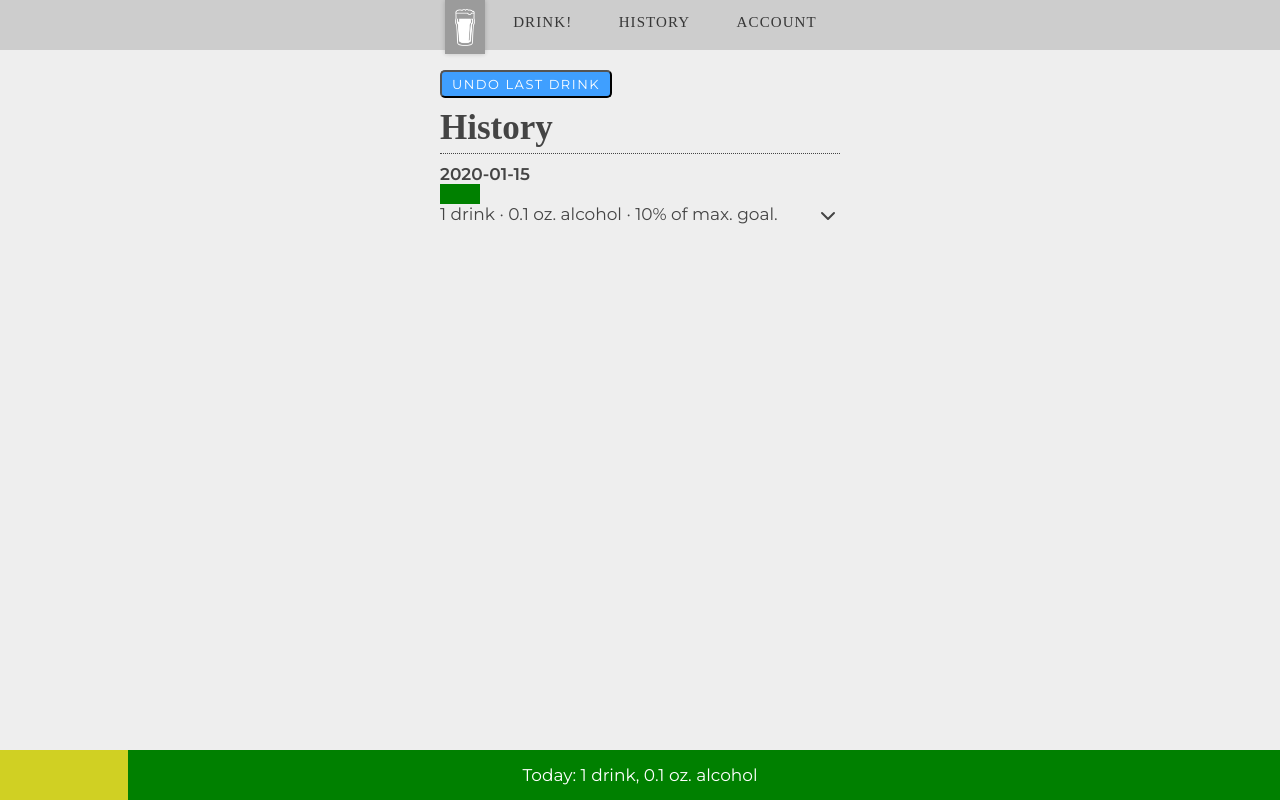
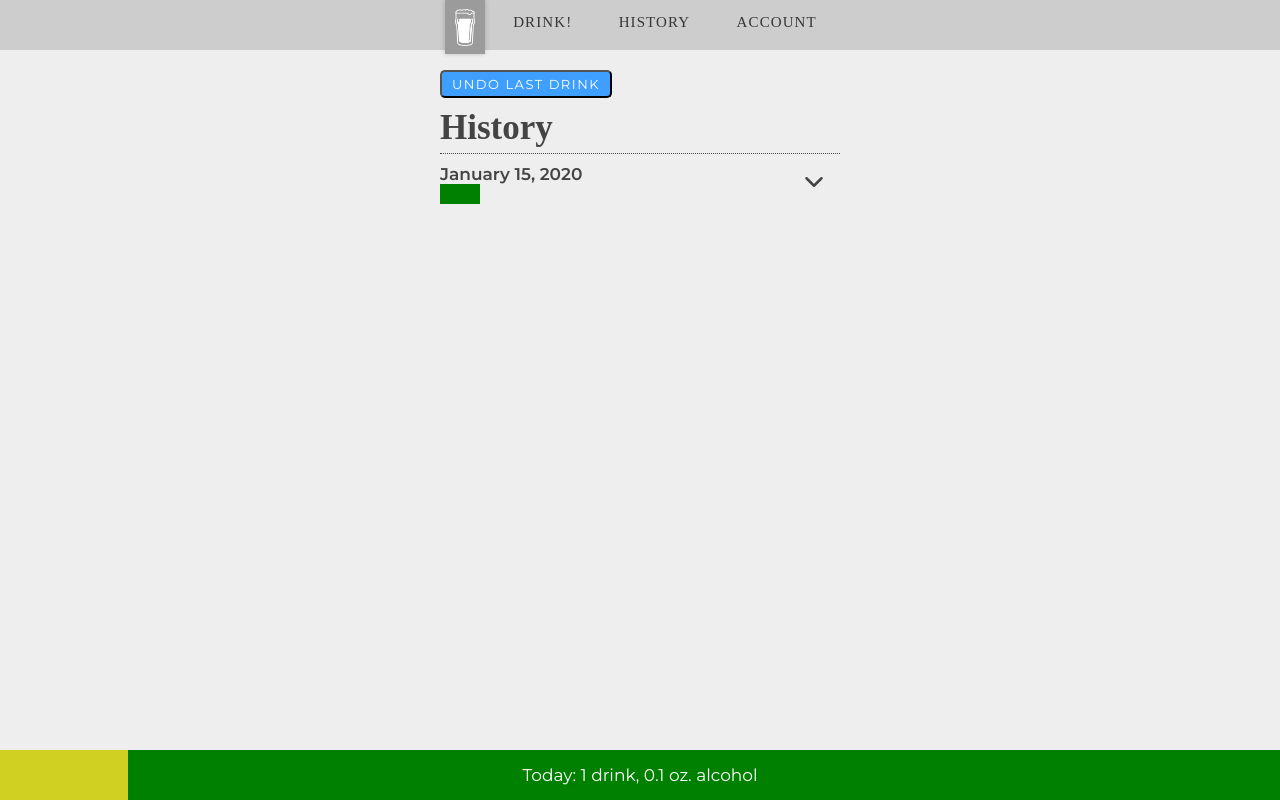
Before and after one commit to aleshh/mudsling, a Laravel app: page /servings in a window 1280 px wide. Run offline with Laravel 8, Linux system fonts and the light colour scheme; a user stored in the database is signed in; tables that the repository leaves empty hold one stand-in row (values such as "Sample post"); some web fonts are replaced.

Commit message:
Day of week and improved carat and hiding info on history screen

```diff
--- a/app/Serving.php
+++ b/app/Serving.php
@@ -5,6 +5,7 @@ namespace App;
 use Illuminate\Database\Eloquent\Model;
 use Illuminate\Support\Facades\Auth;
 use User\User;
+use Carbon\Carbon;
 
 use App\Beverage;
 
@@ -58,4 +59,16 @@ class Serving extends Model
         }
     }
 
+    public static function nameOfDay($day) {
+        $today = Carbon::today();
+        $day = Carbon::parse($day);
+
+        if ($day->isToday())     return "Today";
+        if ($day->isYesterday()) return "Yesterday";
+        $daysAgo = $day->diffInDays($today);
+
+        if ($daysAgo < 7 ) return $day->format('l');
+        return $day->format('F d, Y');
+    }
+
 }
--- a/public/css/styles.css
+++ b/public/css/styles.css
@@ -282,6 +282,29 @@ ul {
  *  History screen
  */
 
+.show-hide {
+  float: right;
+  /* background-color: lightblue; */
+  padding: 3px;
+  margin-top: -9px;
+  height: 53px;
+  width: 49px;
+}
+.show-hide svg {
+  position: relative;
+  top: -25px;
+  right: -5px;
+  height: 30px;
+  width: 30px;
+}
+
+.show-hide svg.shadow {
+  stroke: #eee;
+  stroke-width: 10px;
+  /* right: -34px; */
+  top: 9px;
+}
+
  .rotate {
   transform:             rotate( -180deg );
       -moz-transform:    rotate( -180deg );
--- a/resources/views/servings/index.blade.php
+++ b/resources/views/servings/index.blade.php
@@ -2,8 +2,6 @@
 @extends('layouts.master')
 
 @section('content')
-
-    <!-- <a class="btn btn-small" href="/servings">Undo last drink</a> -->
 
     <form class="confirm-submit" method="POST" action="servings" >
       @method('DELETE')
@@ -20,7 +18,15 @@
       @foreach ($servings as $serving)
 
         @if ($loop->first)
-          <strong>{{ $day }}</strong>
+
+          <div class="show-hide">
+            <i data-feather="chevron-down" class="shadow"></i>
+            <i data-feather="chevron-down"></i>
+          </div>
+
+          <strong>
+            {{ App\Serving::nameOfDay($day) }}
+          </strong>
 
           <div class="history-graph-outer" >
             <div class="history-graph-inner" style="
@@ -38,9 +44,7 @@
             </div>
           </div>
 
-          <div class="show-hide" style="float:right">
-            <i data-feather="chevron-down"></i>
-          </div>
+          <div class="details" style="display: none" >
 
           {{ $serving['drinks'] }}
             @if($serving['drinks'] == 1)
@@ -54,7 +58,7 @@
           @if($maxConsumptionSet)
             &middot; {{ $serving['percent']}}%&nbsp;of&nbsp;max.&nbsp;goal.
           @endif
-          <div class="details" style="display: none" >
+
         @else {{-- $serving->first (i.e., end of header, start of servings) --}}
           <div>
           <br>
```
